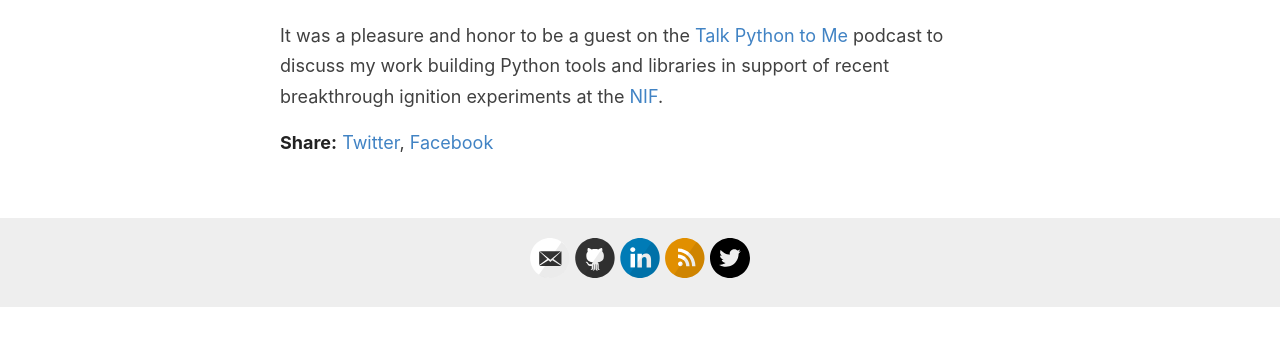
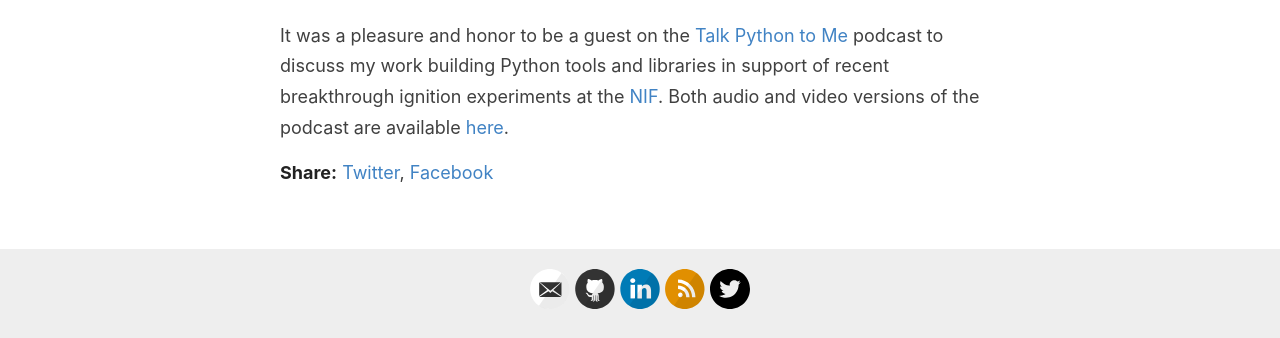
Before and after one commit to jdsalmonson/jdsalmonson.github.io, a Jekyll site: the page built from _posts/2023-02-13-talk-python-podcast.md, in a window 1280 px wide, cut to the strip 594-932 px from the top of the page. Built offline with Jekyll 4.4.1, drawn with Linux system fonts in a browser that asks for light colours; before the commit the page ends 902 px from its top, so only the background shows below that.

Commit message:
add sentence

```diff
--- a/_posts/2023-02-13-talk-python-podcast.md
+++ b/_posts/2023-02-13-talk-python-podcast.md
@@ -8,4 +8,4 @@ categories: [Physics, Python, Podcast]
      src="https://w.soundcloud.com/player/?url=https%3A//api.soundcloud.com/tracks/1443601153&color=ff5500&auto_play=false&hide_related=false&show_comments=true&show_user=true&show_reposts=false">
 </iframe>
 
-It was a pleasure and honor to be a guest on the [Talk Python to Me](https://talkpython.fm/) podcast to discuss my work building Python tools and libraries in support of recent breakthrough ignition experiments at the [NIF](https://lasers.llnl.gov/).
+It was a pleasure and honor to be a guest on the [Talk Python to Me](https://talkpython.fm/) podcast to discuss my work building Python tools and libraries in support of recent breakthrough ignition experiments at the [NIF](https://lasers.llnl.gov/).  Both audio and video versions of the podcast are available [here](https://talkpython.fm/episodes/show/403/fusion-ignition-breakthrough-and-python).
```
